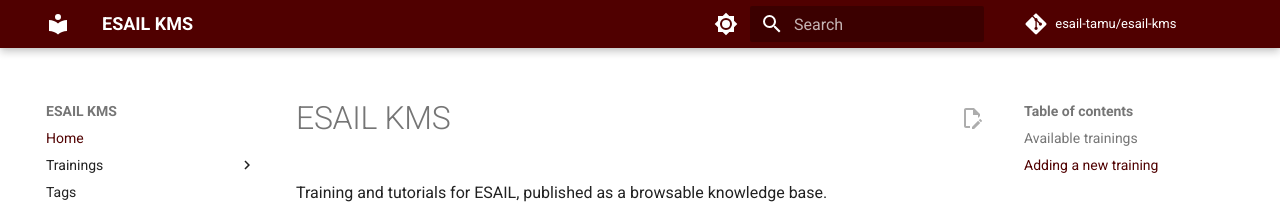
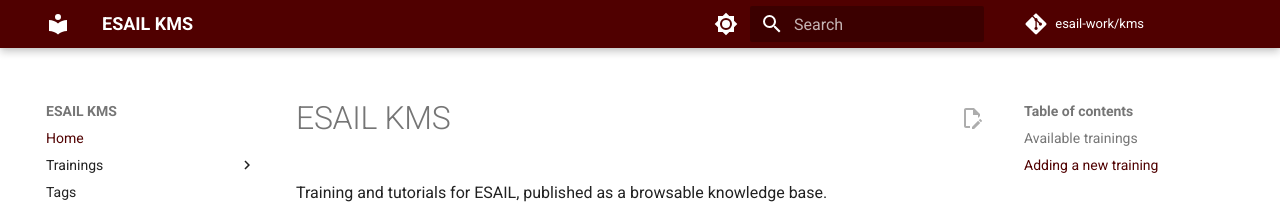
Before and after one commit to esail-tamu/esail-kms, an MkDocs documentation site: the page built from docs/index.md, in a window 1280 px wide. Shown: the top 208 px of the page. Built offline with MkDocs 1.6.1 and Material for MkDocs 9.7.7, drawn with Linux system fonts in a browser that asks for light colours; comment, search, counter and statistics services are not loaded.

Commit message:
Rename references to esail-work/kms; add CNAME removal note

```diff
--- a/mkdocs.yml
+++ b/mkdocs.yml
@@ -1,8 +1,8 @@
 site_name: ESAIL KMS
 site_description: ESAIL training and tutorials
 site_url: https://kms.esail.work/
-repo_url: https://github.com/esail-tamu/esail-kms
-repo_name: esail-tamu/esail-kms
+repo_url: https://github.com/esail-work/kms
+repo_name: esail-work/kms
 edit_uri: edit/main/docs/
 
 theme:
```
Also changed, not shown: README.md (+4 -0 lines), 1 other file.
